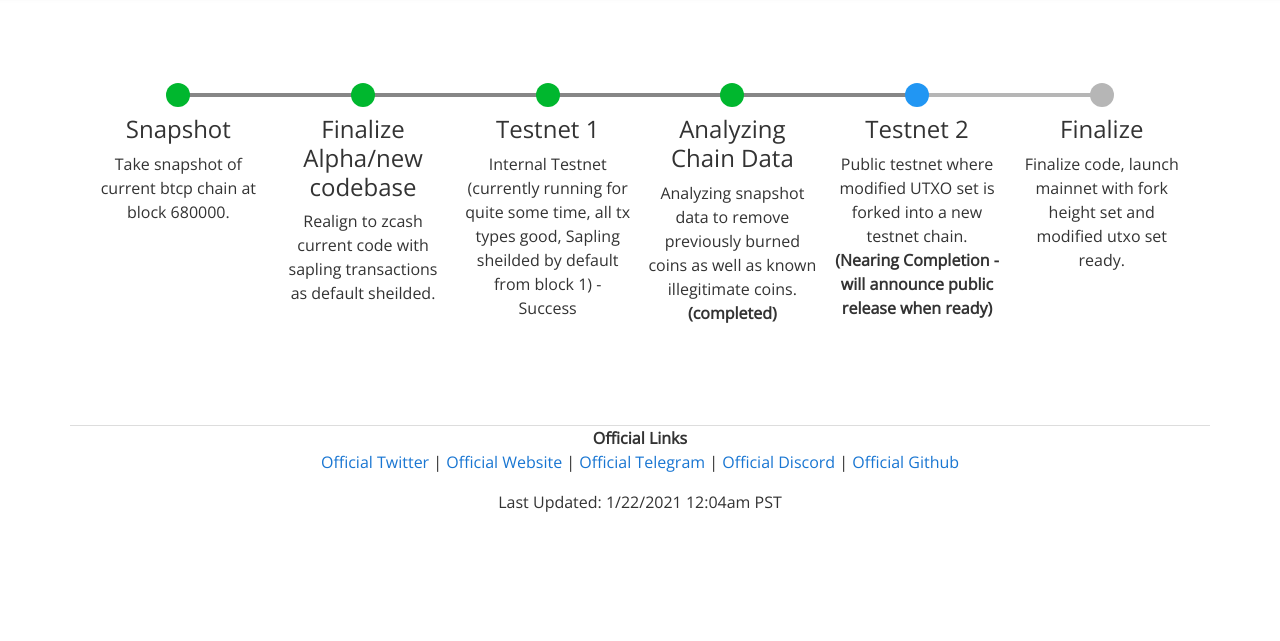
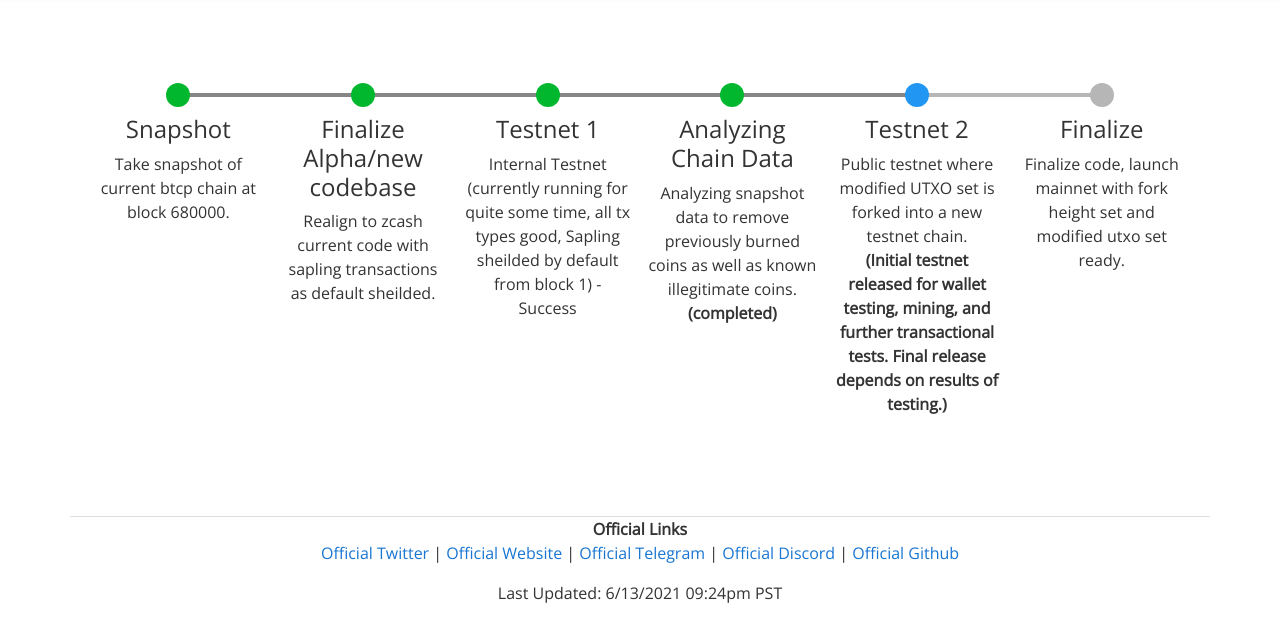
Before and after one commit to BTCPrivate/progress, a website: page docs/index.html in a window 1280 px wide. Shown: the part 89-730 px from the top of the page. Drawn offline with nearby package versions, Linux system fonts and the light colour scheme.

Commit message:
Update index.html

```diff
--- a/docs/index.html
+++ b/docs/index.html
@@ -65,7 +65,7 @@
             <div class="progress-marker"></div>
             <div class="progress-text">
               <h4 class="progress-title">Testnet 2</h4>
-              Public testnet where modified UTXO set is forked into a new testnet chain.<br><strong>(Nearing Completion - will announce public release when ready)</strong>
+              Public testnet where modified UTXO set is forked into a new testnet chain.<br><strong>(Initial testnet released for wallet testing, mining, and further transactional tests. Final release depends on results of testing.)</strong>
             </div>
           </li>
 
@@ -88,7 +88,7 @@
 
     <footer class="fullwidth fullwidth--sm footer">
       <div class="container">
-	Last Updated: 1/22/2021 12:04am PST
+	Last Updated: 6/13/2021 09:24pm PST
       </div>
     </footer>
 
```
